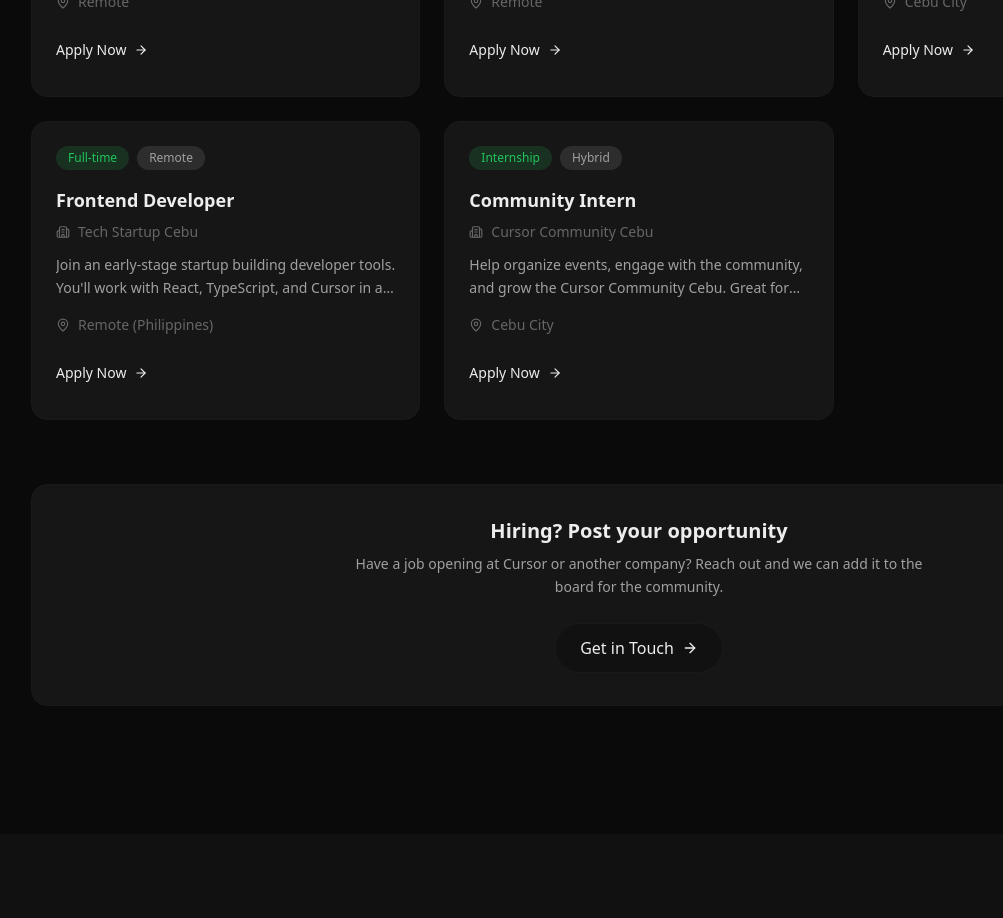
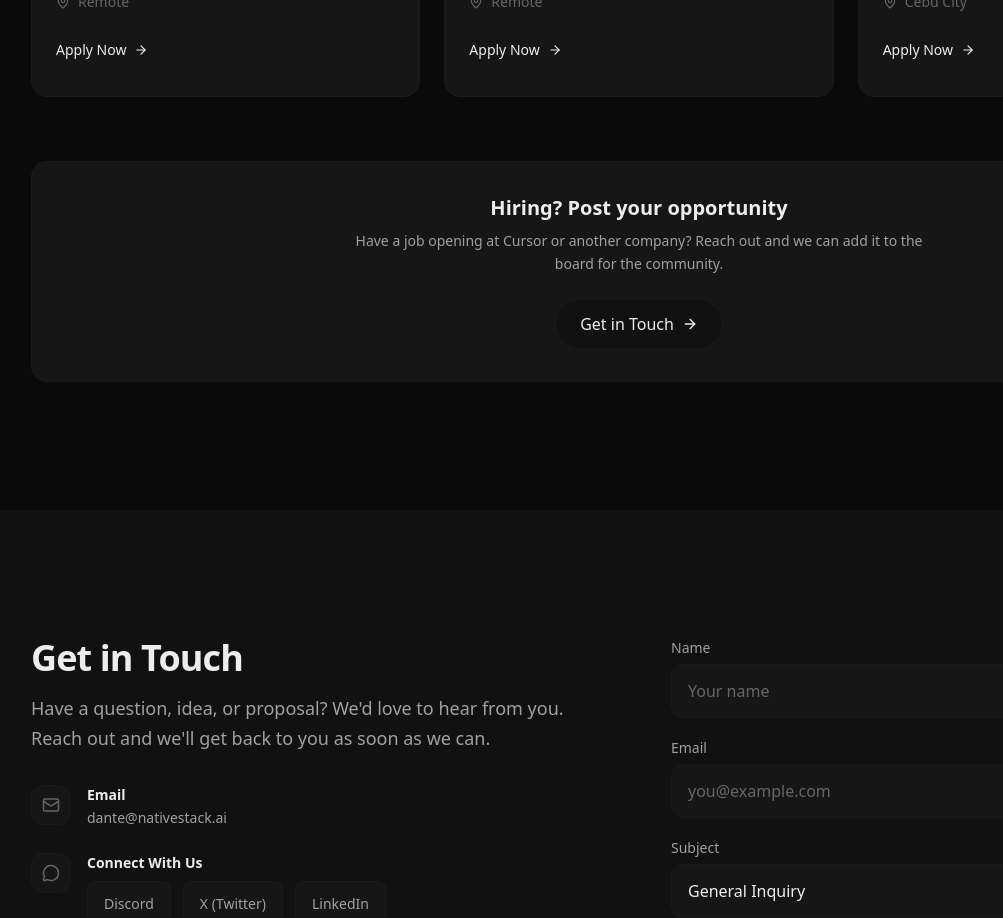
Before and after one commit to danteocualesjr/cursor-cebu3, a Next.js app: page / in a window 1280 px wide. Shown: the part 9220-10138 px from the top of the page, without its empty margins (1-1004 px from the left). Built offline with nearby package versions, Linux system fonts and the light colour scheme.

Commit message:
added an opportunities section

```diff
--- a/src/data/opportunities.ts
+++ b/src/data/opportunities.ts
@@ -63,28 +63,4 @@ export const opportunities: JobOpportunity[] = [
     applyUrl: "mailto:dante@nativestack.ai",
     postedAt: "2025-02-05",
   },
-  {
-    id: "startup-frontend-2025",
-    title: "Frontend Developer",
-    company: "Tech Startup Cebu",
-    description:
-      "Join an early-stage startup building developer tools. You'll work with React, TypeScript, and Cursor in a fast-paced, remote-first environment.",
-    type: "full-time",
-    workMode: "remote",
-    location: "Remote (Philippines)",
-    applyUrl: "#contact",
-    postedAt: "2025-02-08",
-  },
-  {
-    id: "intern-cursor-community-2025",
-    title: "Community Intern",
-    company: "Cursor Community Cebu",
-    description:
-      "Help organize events, engage with the community, and grow the Cursor Community Cebu. Great for students or recent grads who want to learn and connect.",
-    type: "internship",
-    workMode: "hybrid",
-    location: "Cebu City",
-    applyUrl: "#contact",
-    postedAt: "2025-02-10",
-  },
 ];
```
